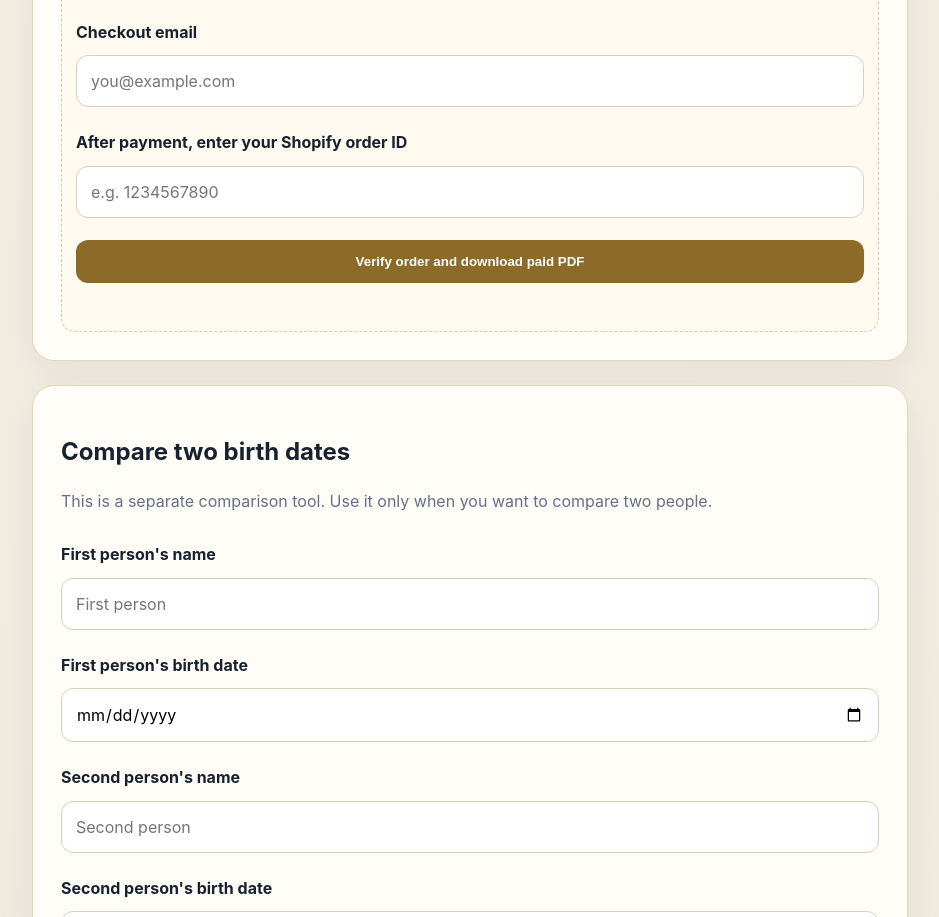
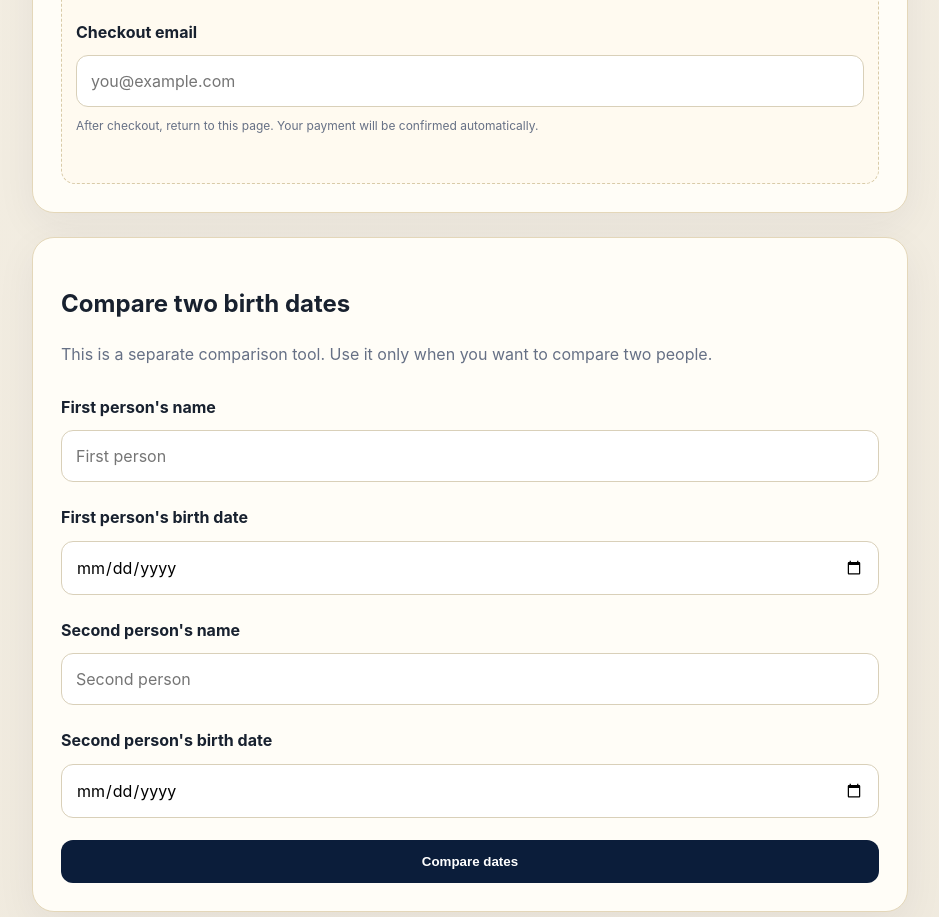
Before and after one commit to nichosema/zodiadaily-full-stack, a website: page frontend/index.html in a window 1280 px wide. Shown: the part 3872-4789 px from the top of the page, without its empty margins (170-1109 px from the left). Drawn offline with Linux system fonts and the light colour scheme.

Commit message:
Remove manual order ID verification

```diff
--- a/frontend/index.html
+++ b/frontend/index.html
@@ -91,9 +91,8 @@
         <button id="buy-report" type="button">Continue to secure Shopify checkout — $4</button>
         <label for="customer-email">Checkout email</label>
         <input id="customer-email" type="email" autocomplete="email" placeholder="you@example.com">
-        <label for="order-id">After payment, enter your Shopify order ID</label>
-        <input id="order-id" type="text" inputmode="numeric" placeholder="e.g. 1234567890">
-        <button id="get-paid-pdf" type="button" class="secondary">Verify order and download paid PDF</button>
+        <div id="delivery-status" class="field-help" role="status">After checkout, return to this page. Your payment will be confirmed automatically.</div>
+        <button id="get-paid-pdf" type="button" class="secondary" hidden>Download my full report</button>
         <p id="payment-status" class="field-help" role="status"></p>
       </div>
     </section>
```
